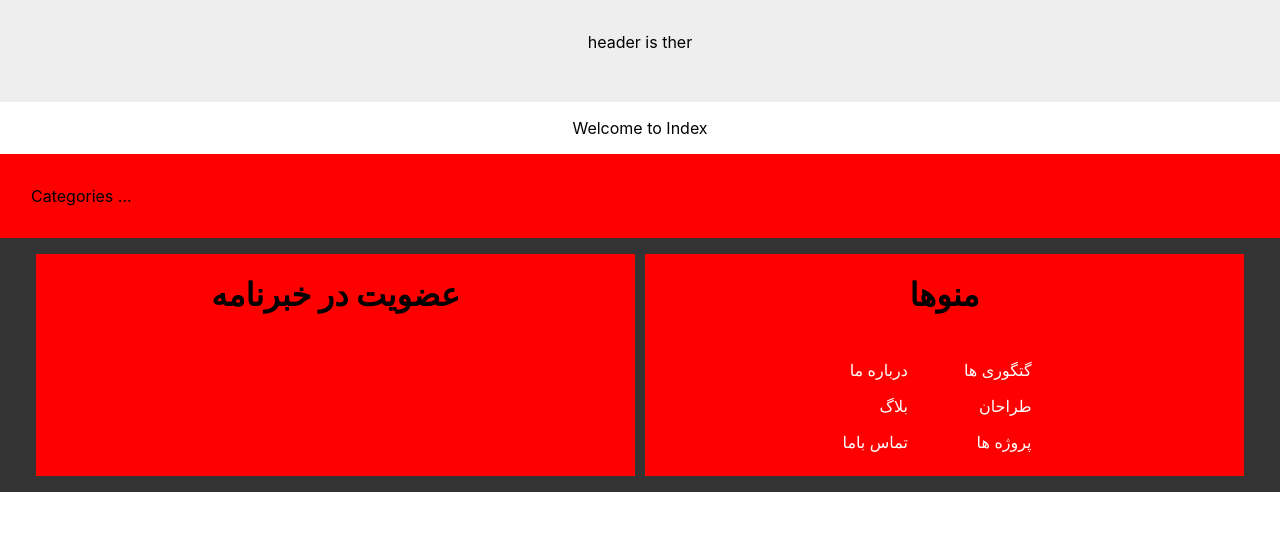
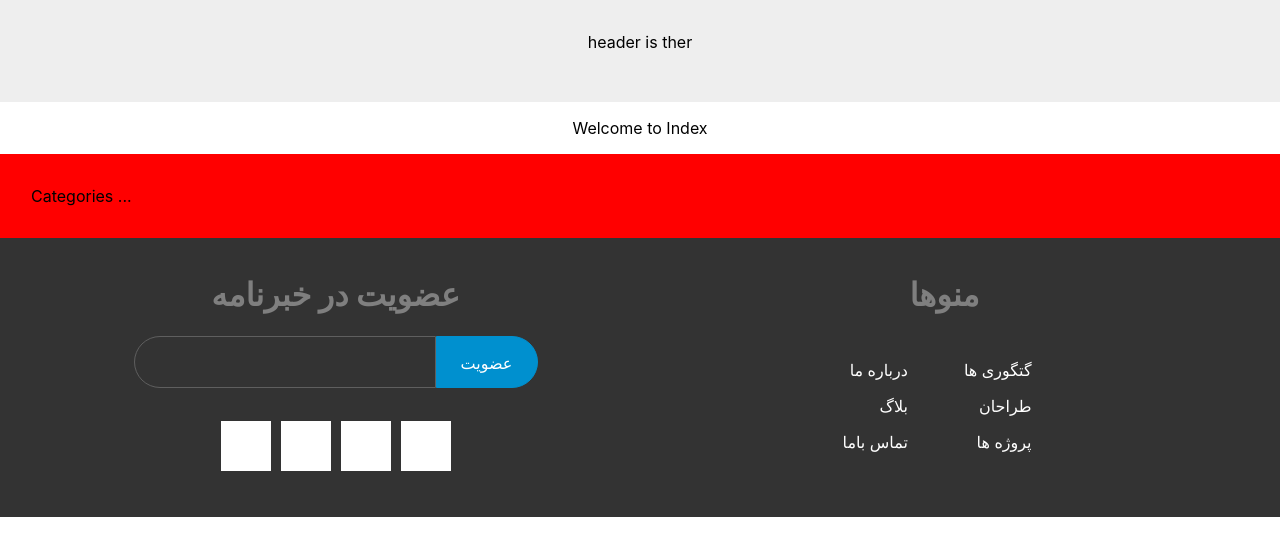
Before and after one commit to visharco/vishar-web, a React (Create React App) app: page / in a window 1280 px wide. Shown: the top 556 px of the page. Built offline with nearby package versions, Linux system fonts and the light colour scheme.

Commit message:
footer styleing is fixed

```diff
--- a/src/component/footer/footer.js
+++ b/src/component/footer/footer.js
@@ -14,6 +14,23 @@ class FooterComponent extends Component {
                 <div className="container">
                     <div className="footer-split ">
                         <h1>عضویت در خبرنامه</h1>
+                        <div className="footer-newslater">
+                            <div className="newslater-container">
+                                 <div className="footer-newslater-input-container">
+
+                                 </div>
+                                 <div className="footer-newslater-button-container">
+                                    <p>عضویت</p>
+                                 </div>
+                            </div>
+                            <div className="footer-social-network">
+                                <div className="footer-social"></div>
+                                <div className="footer-social"></div>
+                                <div className="footer-social"></div>
+                                <div className="footer-social"></div>
+                            </div>
+
+                        </div>
                     </div>
 
                     <div className="footer-split ">
--- a/src/component/footer/style.css
+++ b/src/component/footer/style.css
@@ -7,9 +7,13 @@
 
 .footer-split {
     width: 50%;
-    background-color: red;
     margin: 0 5px;
     text-align: center;
+}
+
+.footer-split h1 {
+    color: #7F7F7F;
+
 }
 
 .footer-menu{
@@ -31,3 +35,66 @@
 .footer-split ul li:hover{
     opacity: 0.8;
 }
+
+.footer-newslater{
+    width: 500px;
+    margin: auto;
+
+}
+
+.newslater-container{
+
+    height: 55px;
+    justify-content: center;
+    text-align: center;
+    display: flex;
+
+
+
+}
+
+.footer-social-network{
+    display: flex;
+    text-align: center;
+    justify-content:center;
+    padding: 30px 0;
+
+}
+.footer-social{
+    width: 50px;
+    height: 50px;
+    background-color: #fff;
+    margin: 0 5px;
+    text-align: center;
+
+}
+
+.footer-newslater-input-container{
+    width: 300px;
+    height: 50px;
+    background-color: #333;
+    border-radius: 50px 0 0 50px;
+    border: 1px solid #5F5F5F;
+
+
+}
+
+
+.footer-newslater-button-container{
+    background-color: #0090CF;
+    width: 100px;
+    height: 50px;
+    border-radius: 0 50px 50px 0;
+    border:1px solid #0090CF;
+    transition: ease 500ms;
+
+}
+
+.footer-newslater-button-container p {
+    color: #fff;
+
+}
+
+.footer-newslater-button-container:hover {
+    opacity: 0.8;
+}
```
